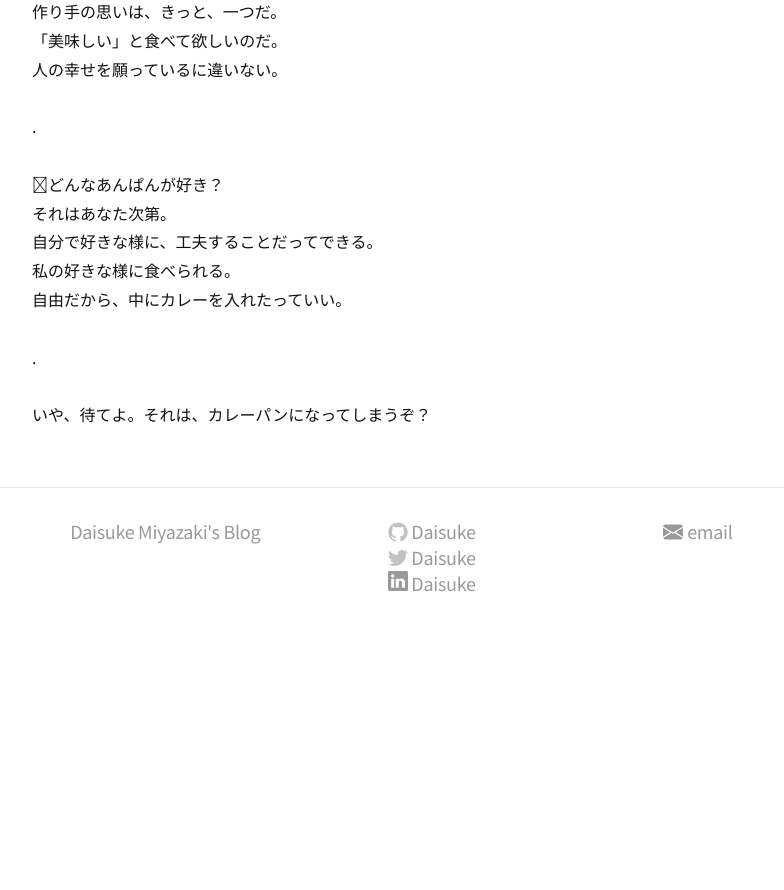
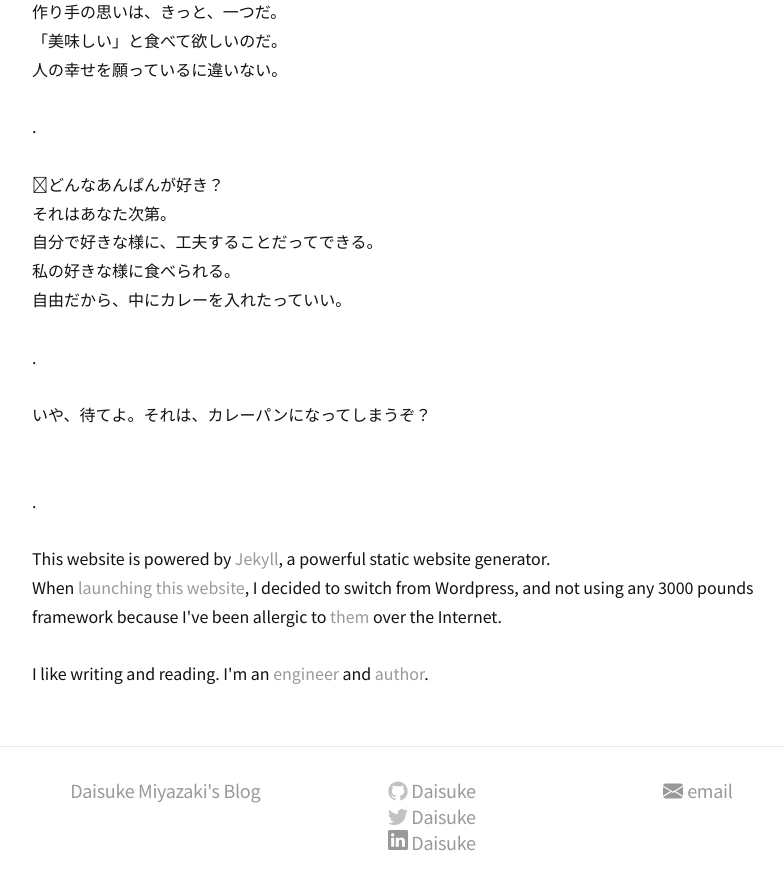
Before and after one commit to DaisukeMiyazaki/DaisukeMiyazaki.github.io, a Jekyll site: the page built from About.html, in a window 1280 px wide and 900 px high, scrolled down 1602 px. Shown: the top 890 px of the window, without its empty margins (208-992 px from the left). Built offline with Jekyll 4.4.1, drawn with Linux system fonts in a browser that asks for light colours; before the commit the page ends 2243 px from its top, so only the background shows below that.

Commit message:
Edited About page

```diff
--- a/About.html
+++ b/About.html
@@ -13,5 +13,7 @@ includelink: true
 <p class="about-content">
 {% include about/poem.md %}
 </p>
+
 <p class="about-content">
+{% include about/satire.md %}
 </p>
--- /dev/null
+++ b/_includes/about/satire.md
@@ -0,0 +1,6 @@
+.
+
+This website is powered by <a href="http://jekyllrb.com">Jekyll</a>, a powerful static website generator.
+When <a href="/blog/2020/01/20/daisuke-site-launched">launching this website</a>, I decided to switch from Wordpress, and not using any 3000 pounds framework because I've been allergic to <a href="https://motherfuckingwebsite.com">them</a> over the Internet.
+
+I like writing and reading. I'm an <a href="https://www.linkedin.com/in/daisuke-miyazaki/">engineer</a> and <a href="https://www.amazon.co.jp/dp/B07GXWN196">author</a>.
```
Also changed, not shown: _posts/2020-01-20-daisuke-site-launched.md (+0 -6 lines).
